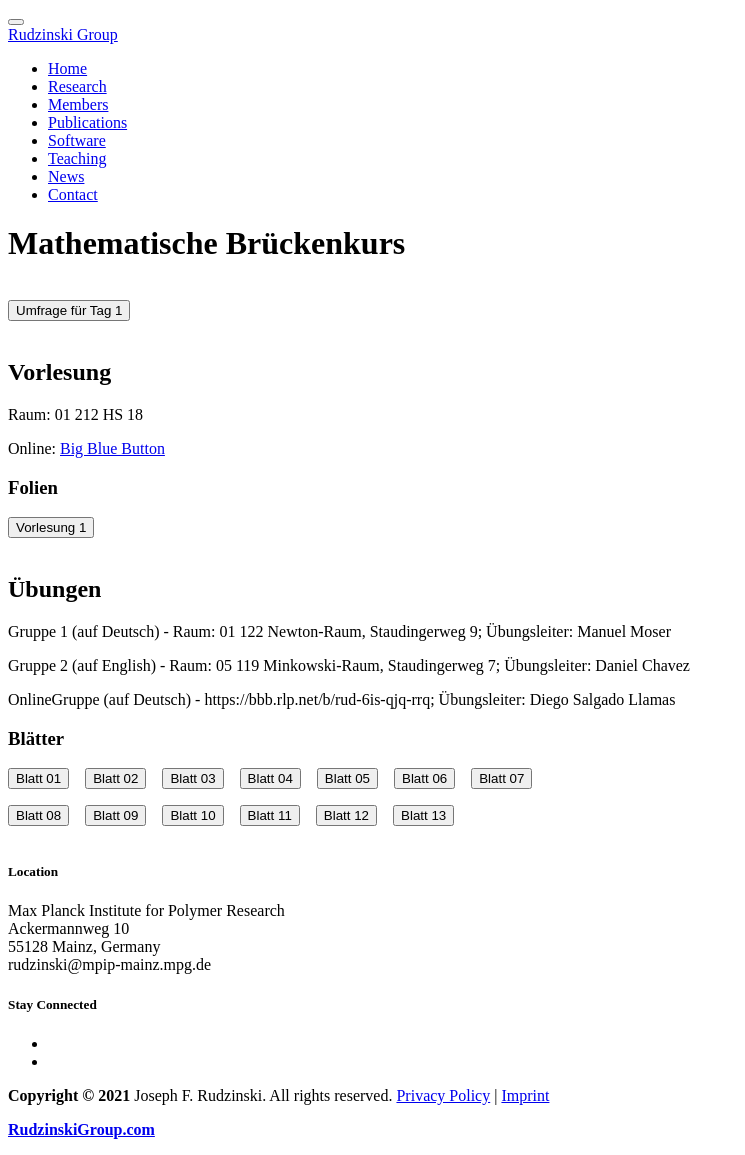
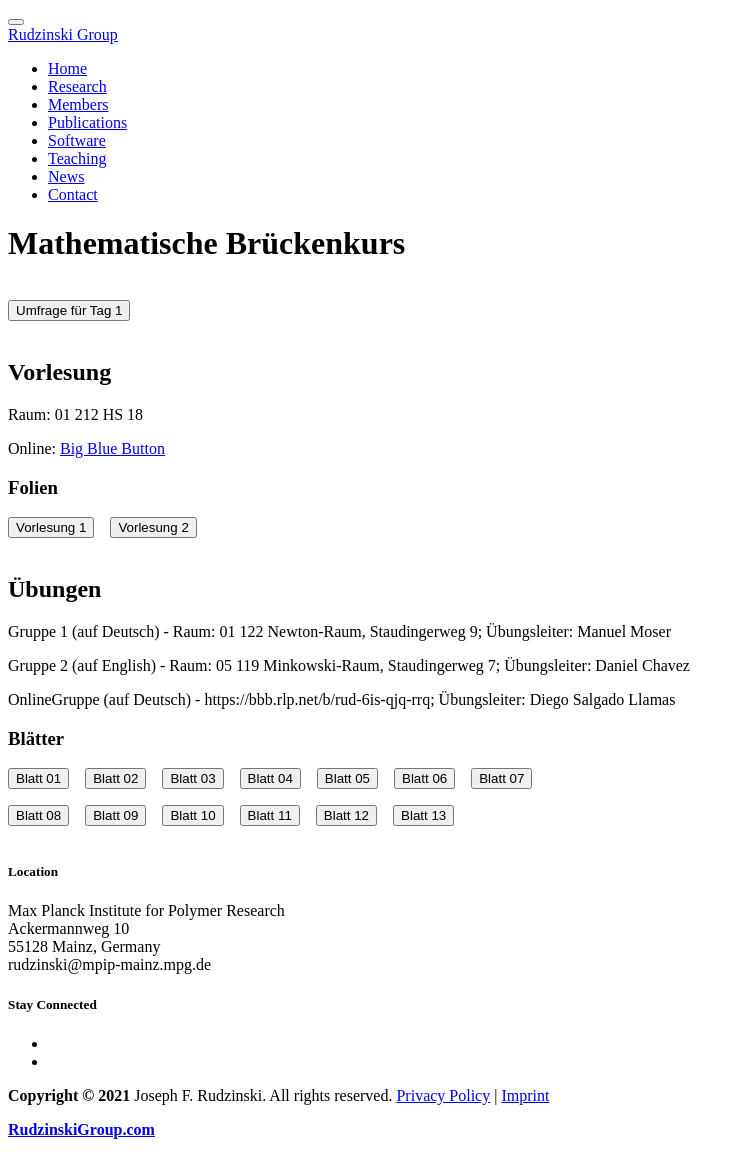
Before and after one commit to JFRudzinski/JFRudzinski.github.io, a Jekyll site: the page built from _posts/classes/2021-09-26-Brueckenkurs.md, in a window 1280 px wide. Shown: the whole page, without its empty margins (0-745 px from the left). Built offline with Jekyll 4.4.1, drawn with Linux system fonts in a browser that asks for light colours.

Commit message:
Added vor_02.pdf

```diff
--- a/_posts/classes/2021-09-26-Brueckenkurs.md
+++ b/_posts/classes/2021-09-26-Brueckenkurs.md
@@ -28,6 +28,8 @@
         <h3 class="post-subtitle">Folien</h3>
         <p>
         <a href="{{site.baseurl}}/assets/content/Teaching/Brueckenkurs/Vorlesungen/vorl_01.pdf" target="_blank"><button class="button-new shadow">Vorlesung 1</button></a>
+        &nbsp;&nbsp;
+        <a href="{{site.baseurl}}/assets/content/Teaching/Brueckenkurs/Vorlesungen/vorl_02.pdf" target="_blank"><button class="button-new shadow">Vorlesung 2</button></a>
         &nbsp;&nbsp;
         </p>
     </div>
```
Also changed, not shown: 1 other file.
